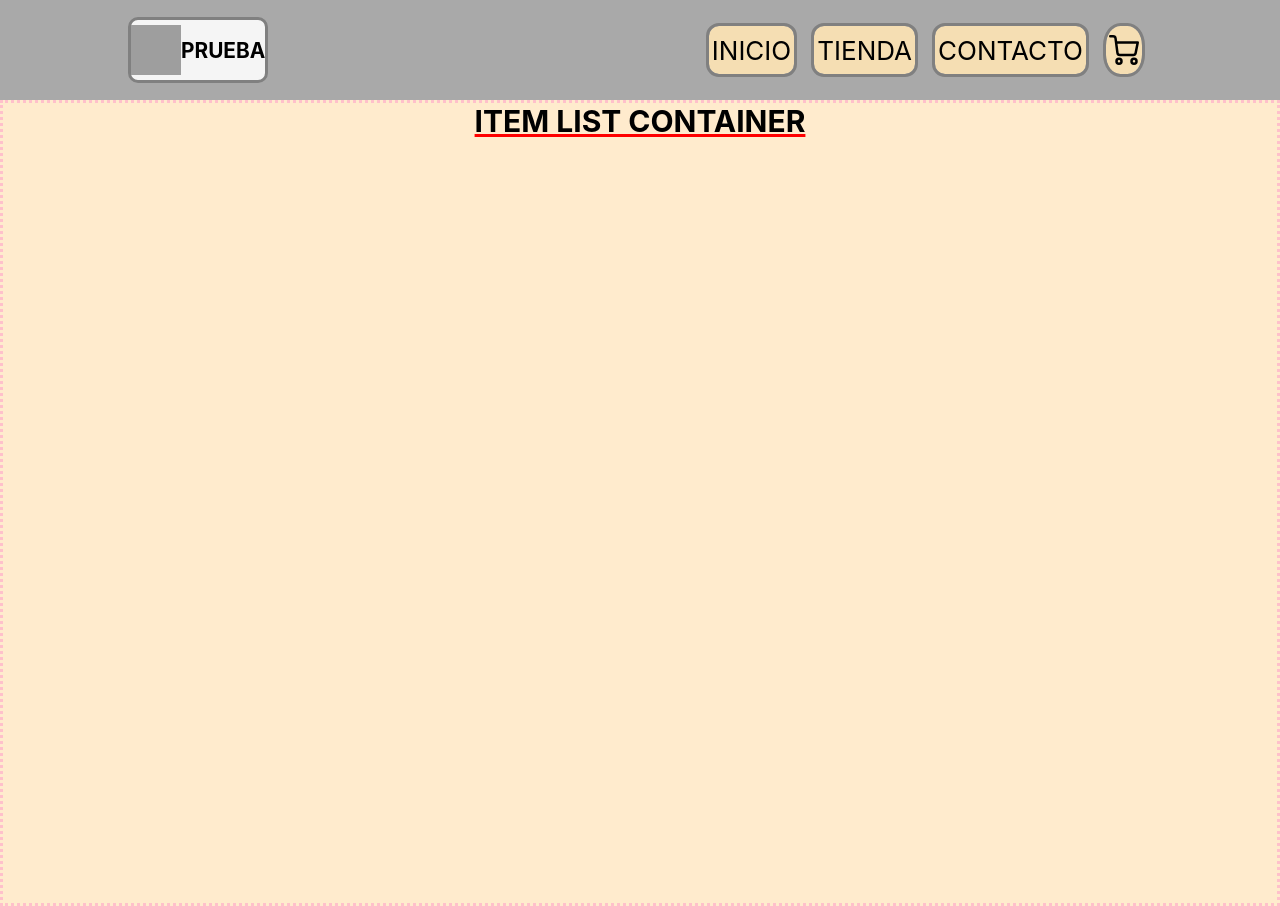
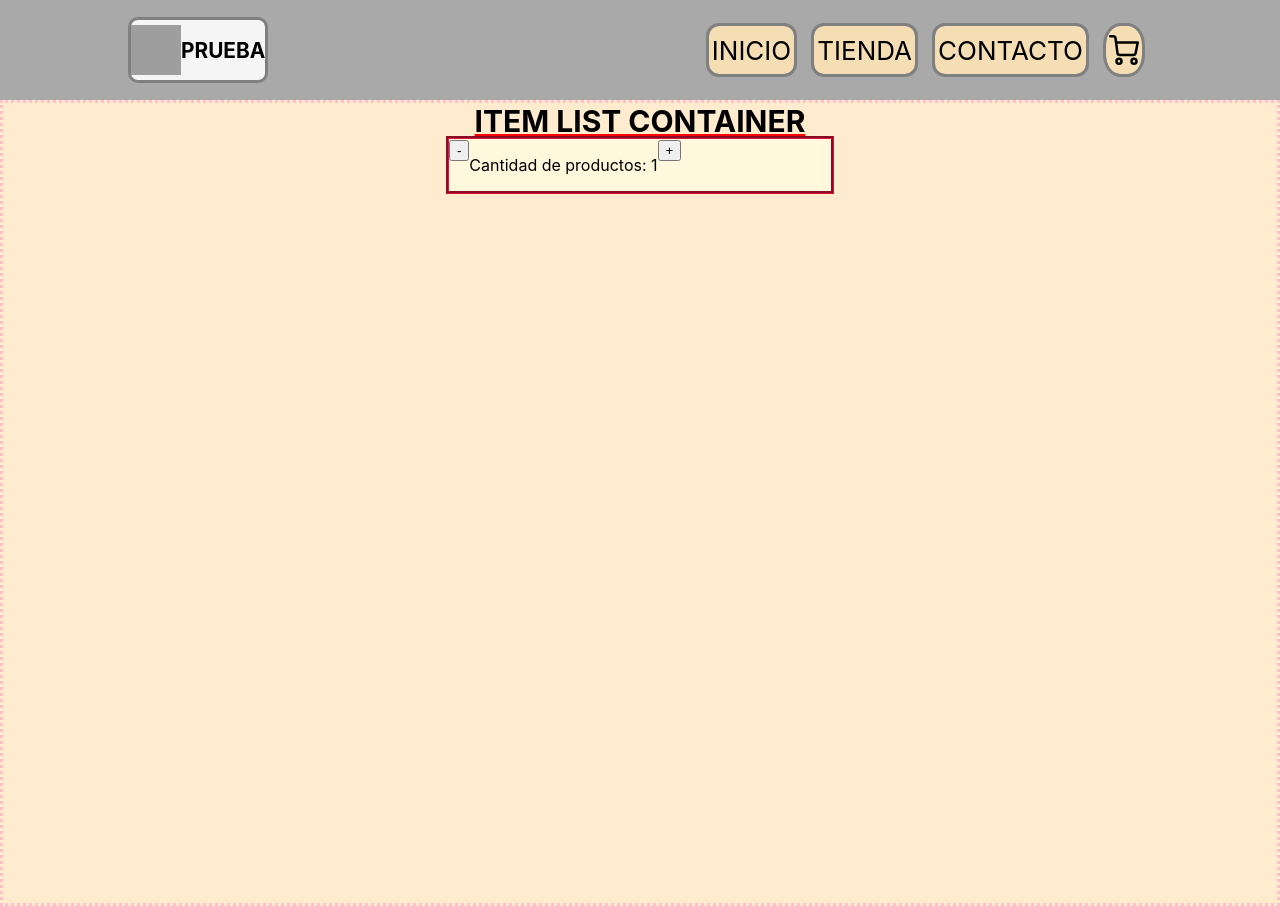
Before and after one commit to SarmientoLamasGA/Repositorio-React-CoderHouse, a React (Create React App) app: page / in a window 1280 px wide. Built offline with nearby package versions, Linux system fonts and the light colour scheme; grey boxes are pictures that could not be loaded.

Commit message:
Creado contador

```diff
--- /dev/null
+++ b/src/components/itemCount/itemCount.css
@@ -0,0 +1,8 @@
+.counterDiv {
+  background-color: cornsilk;
+  outline-style: groove;
+  outline-color: crimson;
+  width: 30%;
+  display: flex;
+  justify-self: center;
+}
--- /dev/null
+++ b/src/components/itemCount/itemCount.js
@@ -0,0 +1,34 @@
+import React, { useState } from "react";
+import "./itemCount.css";
+
+function ItemCount(props) {
+  const [count, setCount] = useState(props.initial);
+  const resta = () => {
+    if (count > props.initial) setCount(count - 1);
+    console.log(props.initial);
+  };
+  const suma = () => {
+    if (count < props.stock) setCount(count + 1);
+    console.log(props.stock);
+  };
+
+  return (
+    <div className="counterDiv">
+      <div className="button">
+        <button className="subt" onClick={resta}>
+          -
+        </button>
+      </div>
+      <div className="number">
+        <p>Cantidad de productos: {count} </p>
+      </div>
+      <div className="button">
+        <button className="sum" onClick={suma}>
+          +
+        </button>
+      </div>
+    </div>
+  );
+}
+
+export default ItemCount;
--- a/src/components/itemListContainer/itemListContainer.js
+++ b/src/components/itemListContainer/itemListContainer.js
@@ -1,10 +1,14 @@
 import React from "react";
 import "./itemListContainer.css";
+import ItemCount from "../itemCount/itemCount";
 
 function ItemListContainer(props) {
   return (
     <div className="containerList">
       <h1 className="title">{props.titulo}</h1>
+      <div>
+        <ItemCount initial={1} stock={5} />
+      </div>
     </div>
   );
 }
```
